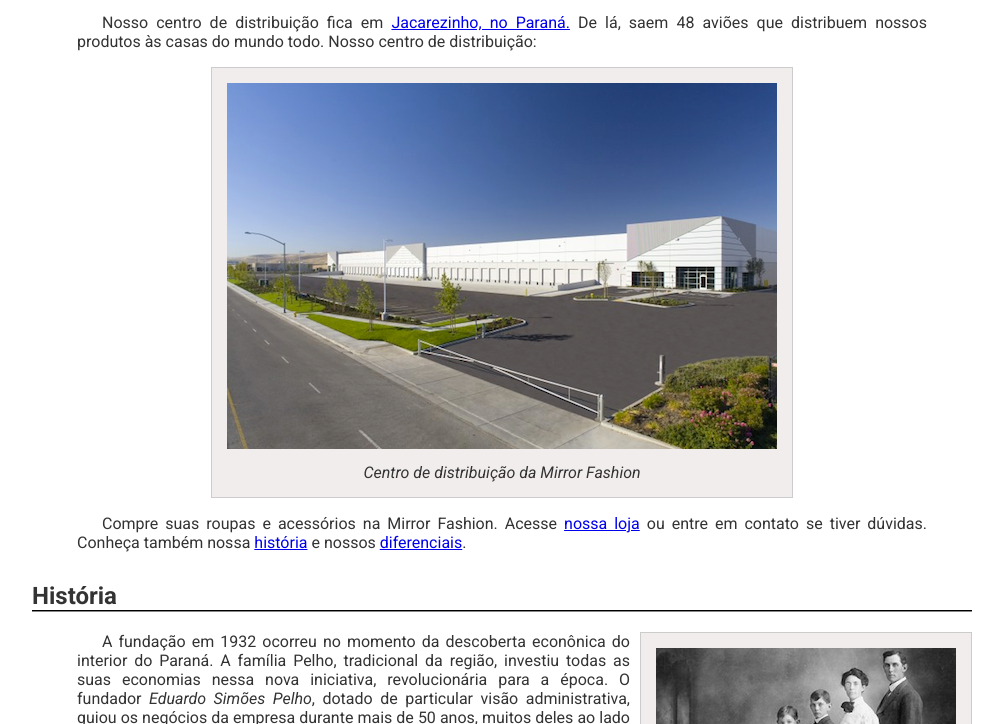
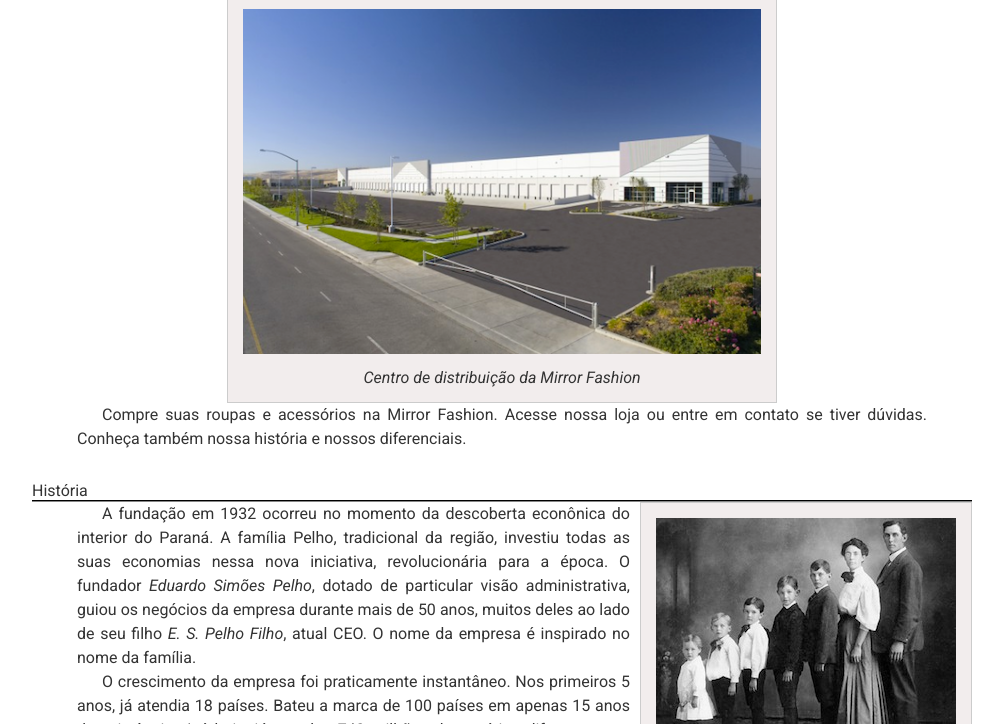
Before and after one commit to Venoninho23/4-Periodo, a plain HTML site: page sobre.html in a window 1280 px wide. Shown: the part 231-955 px from the top of the page, without its empty margins (138-1141 px from the left). Drawn offline with Linux system fonts and the light colour scheme; files that its build step writes are made by us from their sources.

Commit message:
Lab05CSSReset

```diff
--- /dev/null
+++ b/reset.css
@@ -0,0 +1,67 @@
+/* CSS Reset Aprimorado */
+
+/* Box sizing para todos os elementos */
+html {
+    box-sizing: border-box;
+}
+
+*, *::before, *::after {
+    box-sizing: inherit;
+}
+
+/* Reset de margens e preenchimentos */
+body, h1, h2, h3, h4, h5, h6, p, ol, ul, figure, blockquote, dl, dd {
+    margin: 0;
+    padding: 0;
+}
+
+/* Definindo tamanho da fonte base e estilos padrão */
+html {
+    font-family: Arial, sans-serif;
+    font-size: 16px;
+}
+
+/* Reset de lista */
+ol, ul {
+    list-style: none;
+}
+
+/* Reset de hyperlink */
+a {
+    text-decoration: none;
+    color: inherit;
+}
+
+/* Reset de cabeçalhos */
+h1, h2, h3, h4, h5, h6 {
+    font-size: inherit;
+    font-weight: inherit;
+}
+
+/* Reset de parágrafos */
+p {
+    line-height: 1.5;
+}
+
+/* Definindo largura máxima padrão */
+img, video, iframe, object, embed, audio {
+    max-width: 100%;
+}
+
+/* Definindo largura máxima para elementos de formulário */
+input, textarea, select, button {
+    max-width: 100%;
+}
+
+/* Opção para lidar com borda de botão no IE */
+button {
+    overflow: visible;
+}
+
+/* Resete a borda do campo do formulário para garantir que ele se alinhe corretamente */
+input, textarea, select {
+    border: 0;
+    border-radius: 0;
+}
+
+/* Outros resets de elementos podem ser adicionados conforme necessário */
--- a/sobre.html
+++ b/sobre.html
@@ -4,6 +4,7 @@
 <head>
     <meta charset="UTF-8">
     <meta name="viewport" content="width=device-width, initial-scale=1.0">
+    <link rel="stylesheet" href="css/reset.css">
     <link rel="stylesheet" href="css/sobre.css">
     <title>Sobre nós</title>
     <link rel="preconnect" href="https://fonts.googleapis.com">
```
